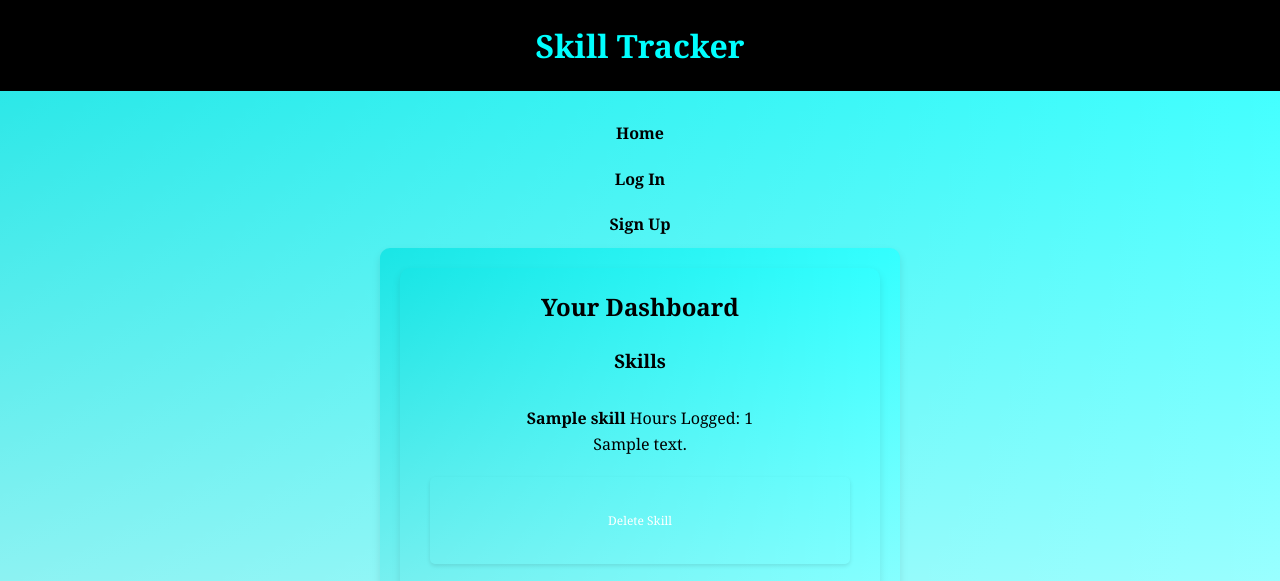
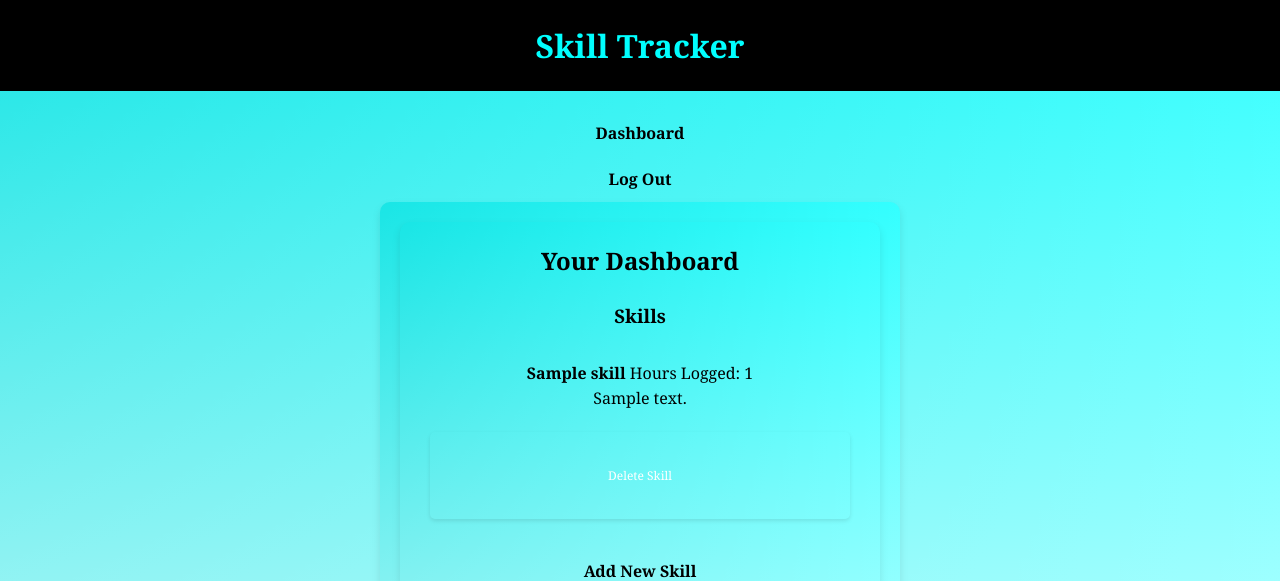
Before and after one commit to CoopToss/Skill-Tracker-Project, a Flask app: page /dashboard in a window 1280 px wide. Shown: the top 581 px of the page. Run offline with Flask 3, Linux system fonts and the light colour scheme; a user stored in the database is signed in; tables that the repository leaves empty hold one stand-in row (values such as "Sample post").

Commit message:
Update base.html

```diff
--- a/app/templates/base.html
+++ b/app/templates/base.html
@@ -12,9 +12,14 @@
     </header>
     <nav>
         <ul>
-            <li><a href="/">Home</a></li>
-            <li><a href="/login">Log In</a></li>
-            <li><a href="/signup">Sign Up</a></li>
+            {% if current_user.is_authenticated %}
+                <li><a href="/dashboard">Dashboard</a></li>
+                <li><a href="/login">Log Out</a></li>
+            {% else %}
+                <li><a href="/">Home</a></li>
+                <li><a href="/login">Log In</a></li>
+                <li><a href="/signup">Sign Up</a></li>
+            {% endif %}
         </ul>
     </nav>
 
```
